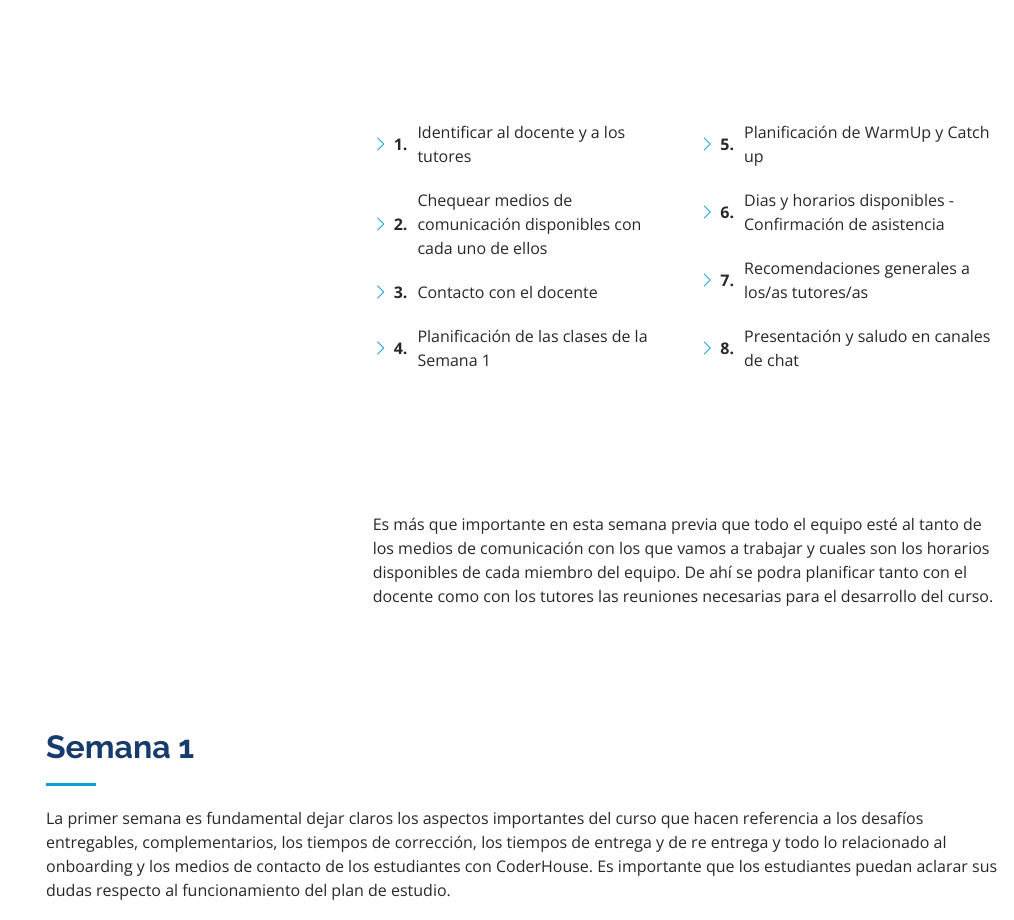
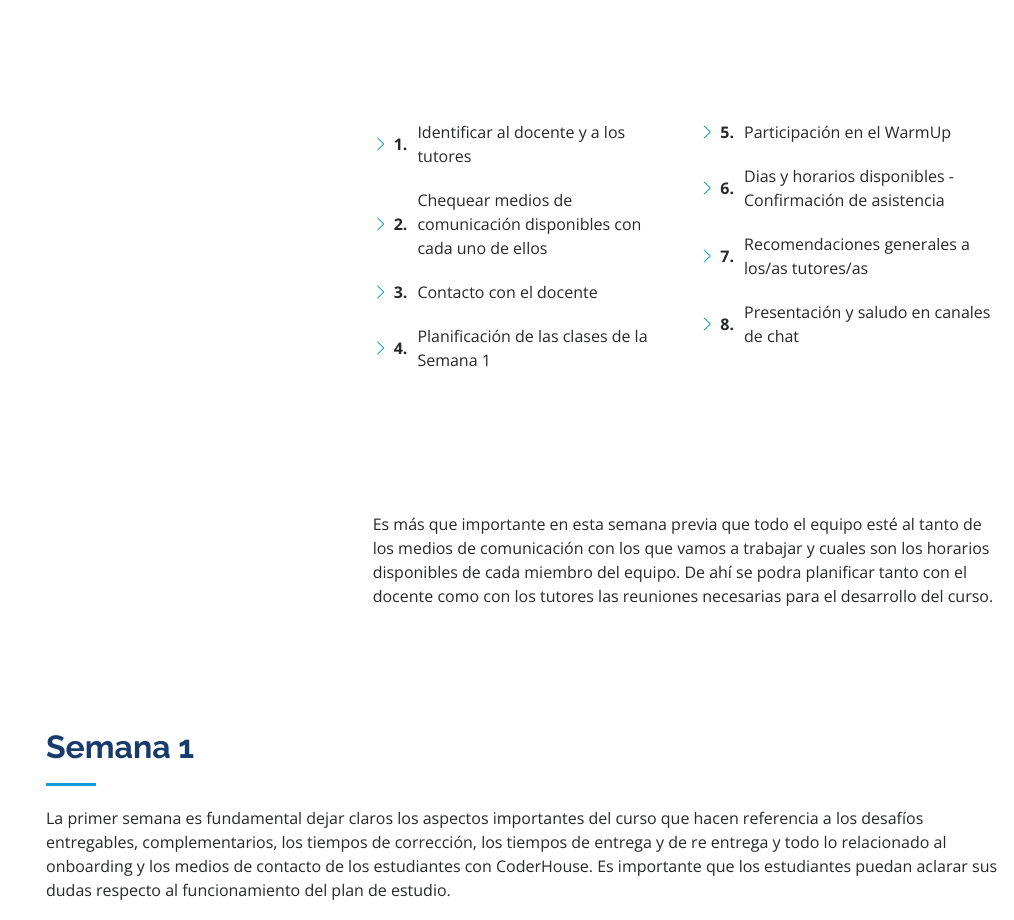
Before and after one commit to YannEvilTwin/action-plan, a plain HTML site: page index.html in a window 1280 px wide. Shown: the part 1120-2040 px from the top of the page, without its empty margins (266-1280 px from the left). Drawn offline with nearby package versions, Linux system fonts and the light colour scheme.

Commit message:
Actualizacion

```diff
--- a/index.html
+++ b/index.html
@@ -126,7 +126,7 @@
               </div>
               <div class="col-lg-6">
                 <ul>
-                  <li><i class="bi bi-chevron-right"></i> <strong>5.</strong> <span>Planificación de WarmUp y Catch up</span></li>
+                  <li><i class="bi bi-chevron-right"></i> <strong>5.</strong> <span>Participación en el WarmUp</span></li>
                   <li><i class="bi bi-chevron-right"></i> <strong>6.</strong> <span>Dias y horarios disponibles -
                       Confirmación de asistencia</span></li>
                   <li><i class="bi bi-chevron-right"></i> <strong>7.</strong> <span>Recomendaciones generales a los/as
```
